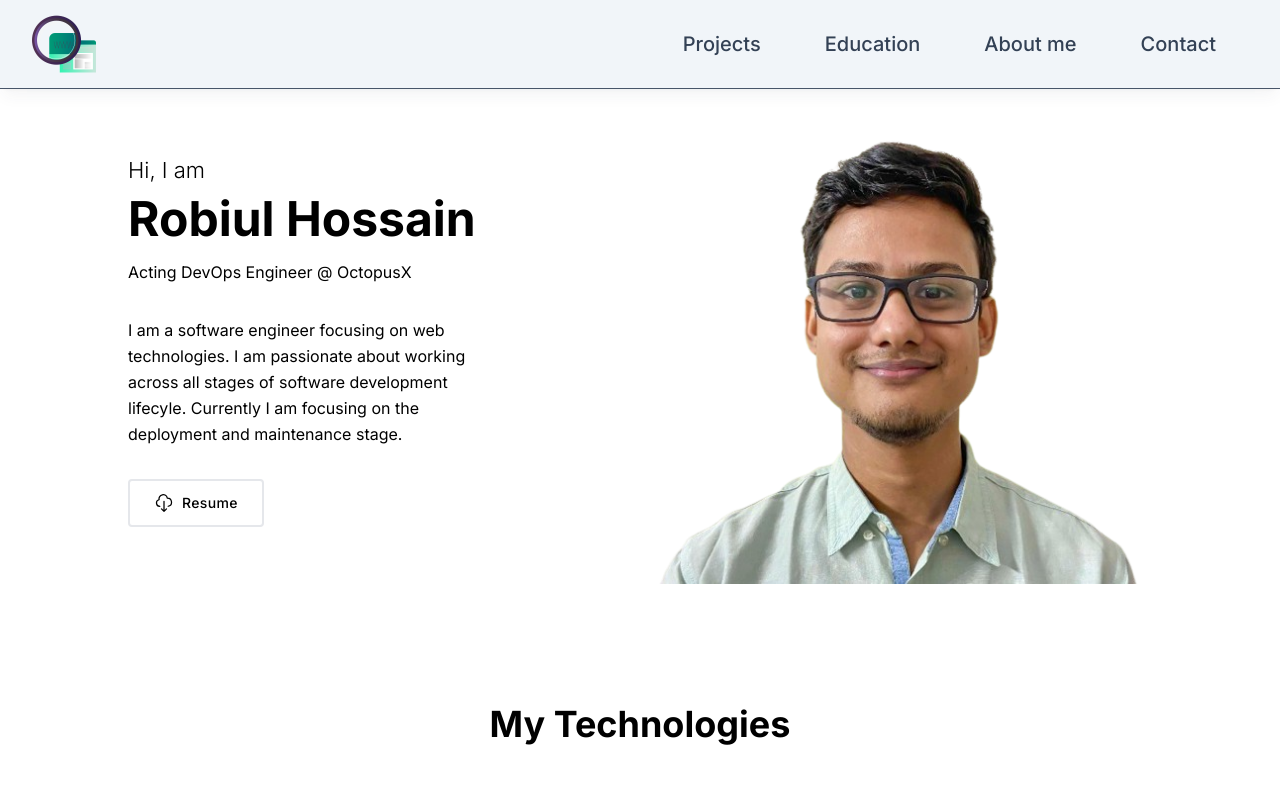
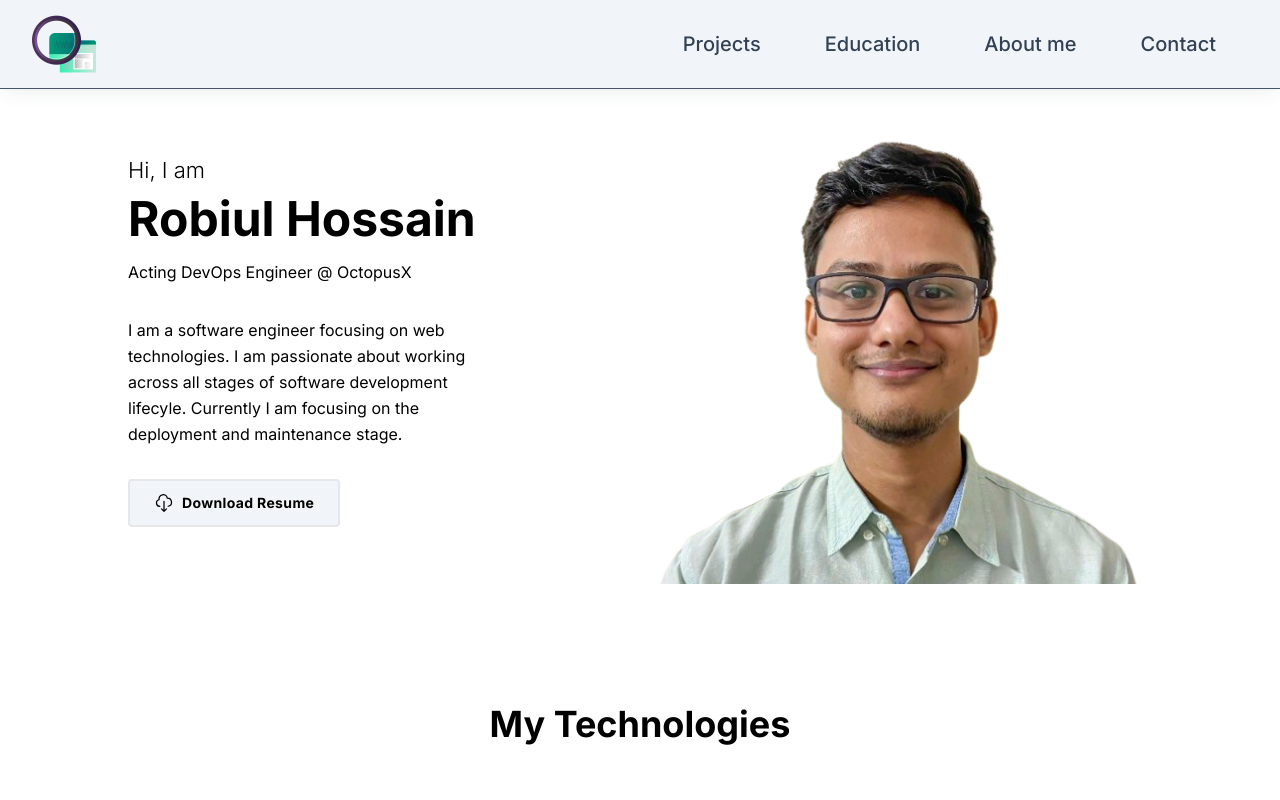
Before and after one commit to coder7475/robiul-hossain-portfolio, a Next.js app: page / in a window 1280 px wide. Shown: the top 800 px of the page. Built offline with nearby package versions, Linux system fonts and the light colour scheme; grey boxes are pictures that could not be loaded.

Commit message:
feat: update style of resume button

```diff
--- a/src/components/ui/ResumeBtn.jsx
+++ b/src/components/ui/ResumeBtn.jsx
@@ -20,8 +20,8 @@ const ResumeBtn = () => {
         href="/resume/Robiul_Hossain_Resume.pdf"
         download="Robiul_Hossain_Resume"
       >
-        <div className="inline-flex border-2 items-center justify-center h-12 gap-2 px-6 text-sm font-medium tracking-wide transition duration-300 rounded focus-visible:outline-none whitespace-nowrap hover:bg-emerald-300 focus:bg-emerald-300 disabled:cursor-not-allowed disabled:border-emerald-300 disabled:bg-emerald-300 disabled:shadow-none">
-          <span className="order-2">Resume</span>
+        <div className="inline-flex border-2 bg-slate-100 items-center justify-center h-12 gap-2 px-6 text-sm font-bold tracking-wide transition duration-300 rounded focus-visible:outline-none whitespace-nowrap hover:bg-emerald-300 focus:bg-emerald-300 disabled:cursor-not-allowed disabled:border-emerald-300 disabled:bg-emerald-300 disabled:shadow-none">
+          <span className="order-2">Download Resume</span>
           <span className="relative only:-mx-6">
             <svg
               xmlns="http://www.w3.org/2000/svg"
```
